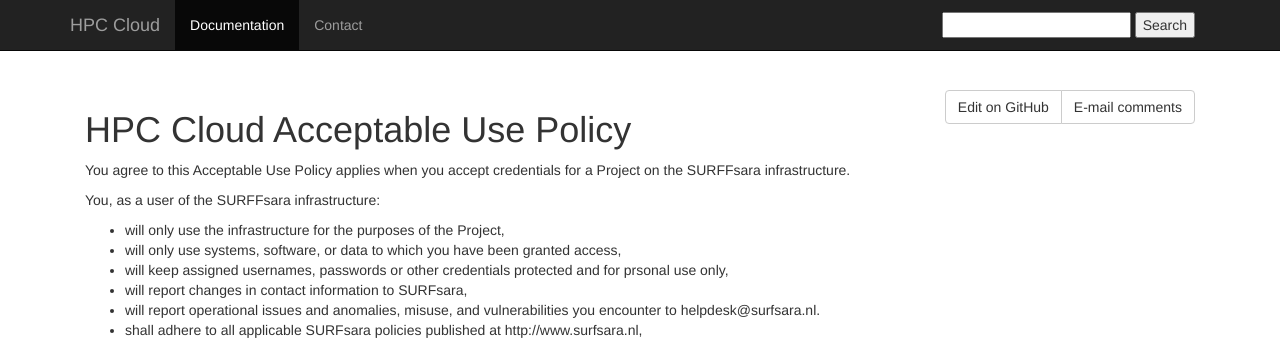
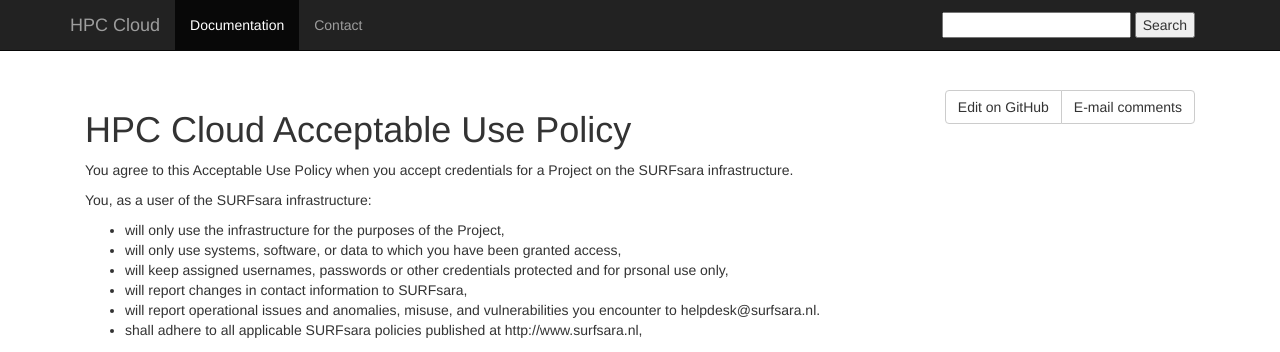
Before and after one commit to sara-nl/clouddocs, a Jekyll site: the page built from HPCCloudAUP.markdown, in a window 1280 px wide. Shown: the top 352 px of the page. Built offline with Jekyll 4.4.1, drawn with Linux system fonts in a browser that asks for light colours; nearby versions of some CDN libraries.

Commit message:
Some typos fixed
https://helpdesk.surfsara.nl/ticket/12808

```diff
--- a/HPCCloudAUP.markdown
+++ b/HPCCloudAUP.markdown
@@ -4,9 +4,9 @@
 
 # HPC Cloud Acceptable Use Policy
 
-You agree to this Acceptable Use Policy applies when you accept credentials for a Project on the SURFFsara infrastructure.
+You agree to this Acceptable Use Policy when you accept credentials for a Project on the SURFsara infrastructure.
 
-You, as a user of the SURFFsara infrastructure:
+You, as a user of the SURFsara infrastructure:
 
 - will only use the infrastructure for the purposes of the Project,
 - will only use systems, software, or data to which you have been granted access,
```
